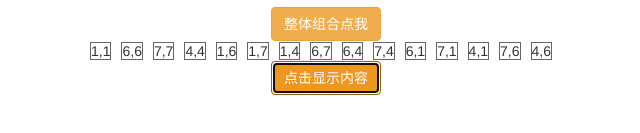
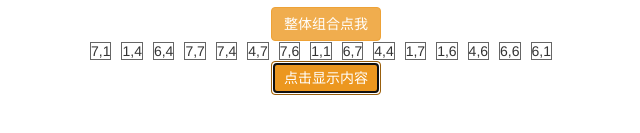
Before and after one commit to BOMO-MAN/Everything-is-change, a plain HTML site: page jibenshuzu.html in a window 1280 px wide. Both pictures are taken after a click on the button "点击显示内容". Shown: the part 219-352 px from the top of the page, 314-954 px from the left. Drawn offline with Linux system fonts and the light colour scheme.

Commit message:
change function

```diff
--- a/jibenshuzu.html
+++ b/jibenshuzu.html
@@ -171,11 +171,13 @@
 
         function addNode1(arr) {
 
-            for (let index = 0; index < arr.length-1; index++) {
+            var arrNew = arr.sort(randomsort);
+
+            for (let index = 0; index < arrNew.length-1; index++) {
 
                 var node = document.createElement('span');
 
-                node.innerHTML = arr[index];
+                node.innerHTML = arrNew[index];
 
                 document.getElementById('demo').appendChild(node)
 
```
